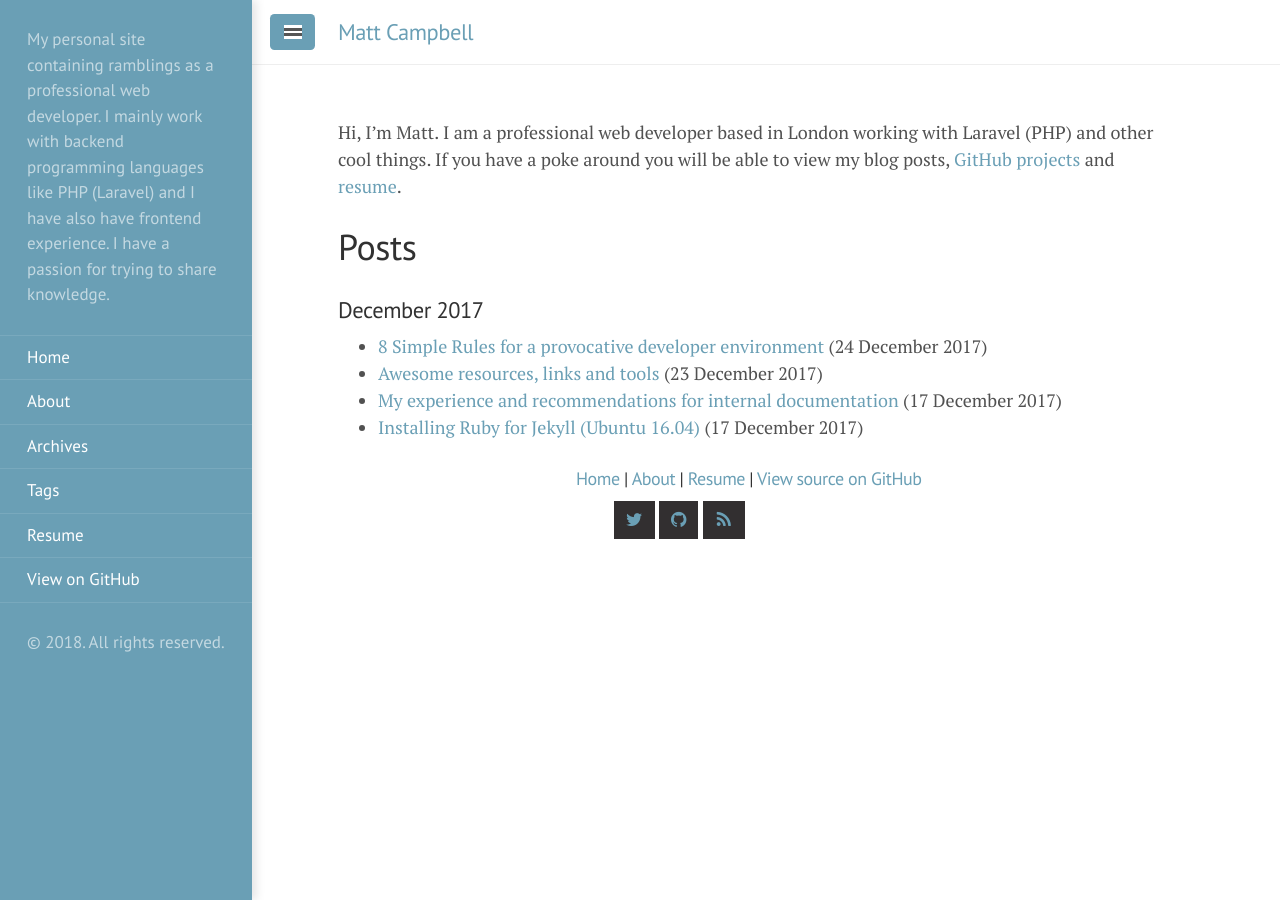
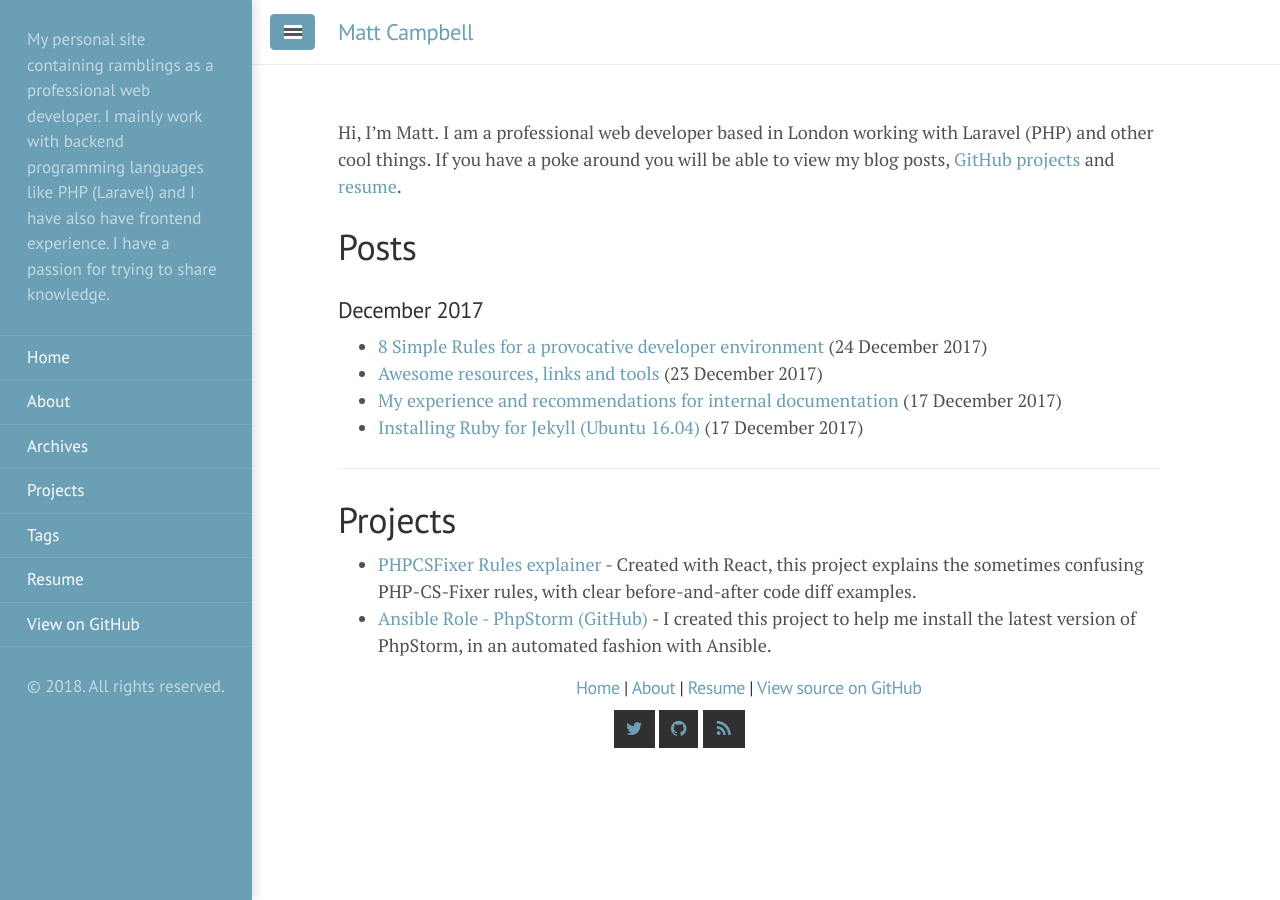
Before and after one commit to mcampbell508/mcampbell508.github.io, a Jekyll site: the page built from index.html, in a window 1280 px wide. Built offline with Jekyll 4.4.1, drawn with Linux system fonts in a browser that asks for light colours; nearby versions of some CDN libraries; the list of posts is cut into pages by our own code.

Commit message:
Add projects link to sidebar and homepage

```diff
--- a/index.html
+++ b/index.html
@@ -20,3 +20,11 @@ Hi, I’m Matt. I am a professional web developer based in London working with L
      {% endfor %}
 </div>
 <h3>{{ post.date | date: '%B %Y' }}</h3>
+
+<hr />
+
+<h1>Projects</h1>
+<ul>
+    <li><a href="https://mcampbell508.github.io/phpcsfixer-rules/">PHPCSFixer Rules explainer</a> - Created with React, this project explains the sometimes confusing PHP-CS-Fixer rules, with clear before-and-after code diff examples.</li>
+    <li><a href="https://mcampbell508.github.io/ansible-role-phpstorm">Ansible Role - PhpStorm (GitHub)</a> - I created this project to help me install the latest version of PhpStorm, in an automated fashion with Ansible.</li>
+</ul>
```
Also changed, not shown: projects.md (added, +18 -0 lines).
